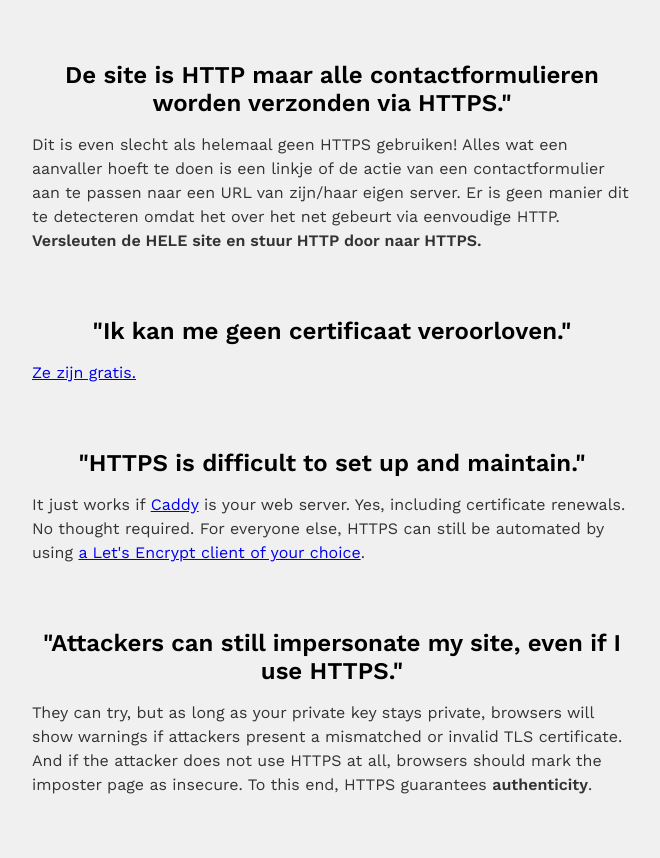
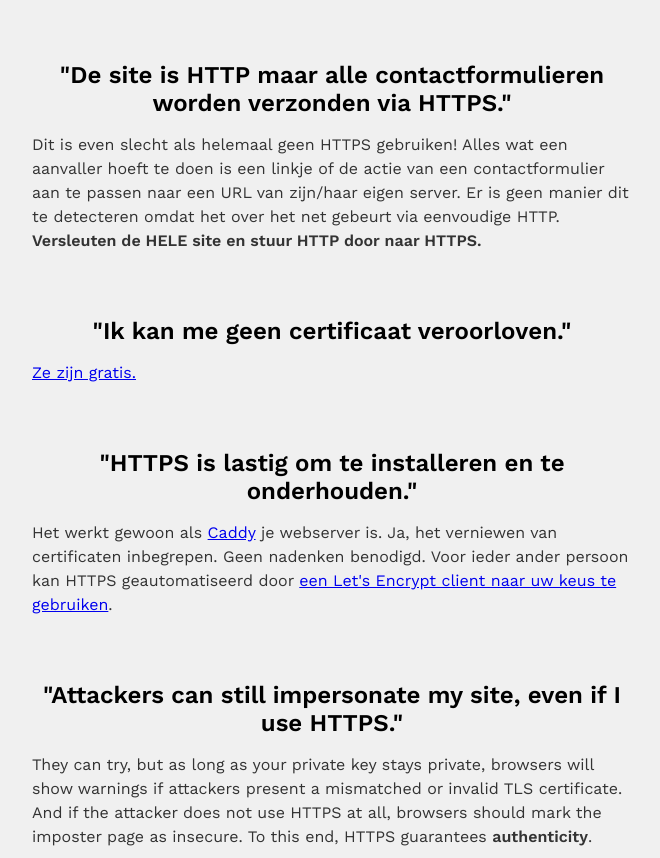
Before and after one commit to emansom/heeftmijnwebsitehttpsnodig.nl, a plain HTML site: page index.html in a window 1280 px wide. Shown: the part 920-1778 px from the top of the page, without its empty margins (308-968 px from the left). Drawn offline with nearby package versions, Linux system fonts and the light colour scheme.

Commit message:
added missing quote and translated the 5th header and text

```diff
--- a/index.html
+++ b/index.html
@@ -42,7 +42,7 @@
 		Your site is a liability! Just because your site is hosted safely in your account doesn't mean it won't travel through cables and boxes controlled by who knows how many corporate- and state-owned entities. Do you really want someone injecting scripts, images, or <a href="https://justinsomnia.org/2012/04/hotel-wifi-javascript-injection/">ad content</a> onto your page so that it looks like you put them there? Or changing the words on your page? Or using your site to attack other sites? This stuff <a href="https://gist.github.com/ryankearney/4146814">happens</a>: on <a href="https://twitter.com/konklone/status/598696478018666496">airlines</a> (<a href="https://www.theregister.co.uk/AMP/2015/01/06/gogo_ssl/">a lot</a>, and <a href="https://twitter.com/troyhunt/status/691166196268417024">again</a>), <a href="https://citizenlab.org/2015/04/chinas-great-cannon/">in China</a>, even <a href="https://gist.github.com/Jarred-Sumner/90362639f96807b8315b">ISPs</a> <a href="https://arstechnica.com/tech-policy/2014/09/why-comcasts-javascript-ad-injections-threaten-security-net-neutrality/">do it</a> (<a href="https://twitter.com/paul_irish/status/871431848957575168">a lot</a>). And HTTPS prevents all of it. It guarantees <b>content integrity</b> and the ability to <b>detect tampering</b>. If we encrypt only secret content, then we automatically paint a target on those transmissions. Keep which of your transmissions contain secrets secret by encrypting everything.
 	</p>
 
-	<h2>De site is HTTP maar alle contactformulieren worden verzonden via HTTPS."</h2>
+	<h2>"De site is HTTP maar alle contactformulieren worden verzonden via HTTPS."</h2>
 	<p>
 		Dit is even slecht als helemaal geen HTTPS gebruiken! Alles wat een aanvaller hoeft te doen is een linkje of de actie van een contactformulier aan te passen naar een URL van zijn/haar eigen server. Er is geen manier dit te detecteren omdat het over het net gebeurt via eenvoudige HTTP. <b>Versleuten de HELE site en stuur HTTP door naar HTTPS.</b>
 	</p>
@@ -52,9 +52,9 @@
 		<a href="https://letsencrypt.org">Ze zijn gratis.</a>
 	</p>
 
-	<h2>"HTTPS is difficult to set up and maintain."</h2>
+	<h2>"HTTPS is lastig om te installeren en te onderhouden."</h2>
 	<p>
-		It just works if <a href="https://caddyserver.com">Caddy</a> is your web server. Yes, including certificate renewals. No thought required. For everyone else, HTTPS can still be automated by using <a href="https://letsencrypt.org/docs/client-options/">a Let's Encrypt client of your choice</a>.
+		Het werkt gewoon als <a href="https://caddyserver.com">Caddy</a> je webserver is. Ja, het verniewen van certificaten inbegrepen. Geen nadenken benodigd. Voor ieder ander persoon kan HTTPS geautomatiseerd door <a href="https://letsencrypt.org/docs/client-options/">een Let's Encrypt client naar uw keus te gebruiken</a>.
 	</p>
 
 	<h2>"Attackers can still impersonate my site, even if I use HTTPS."</h2>
```
